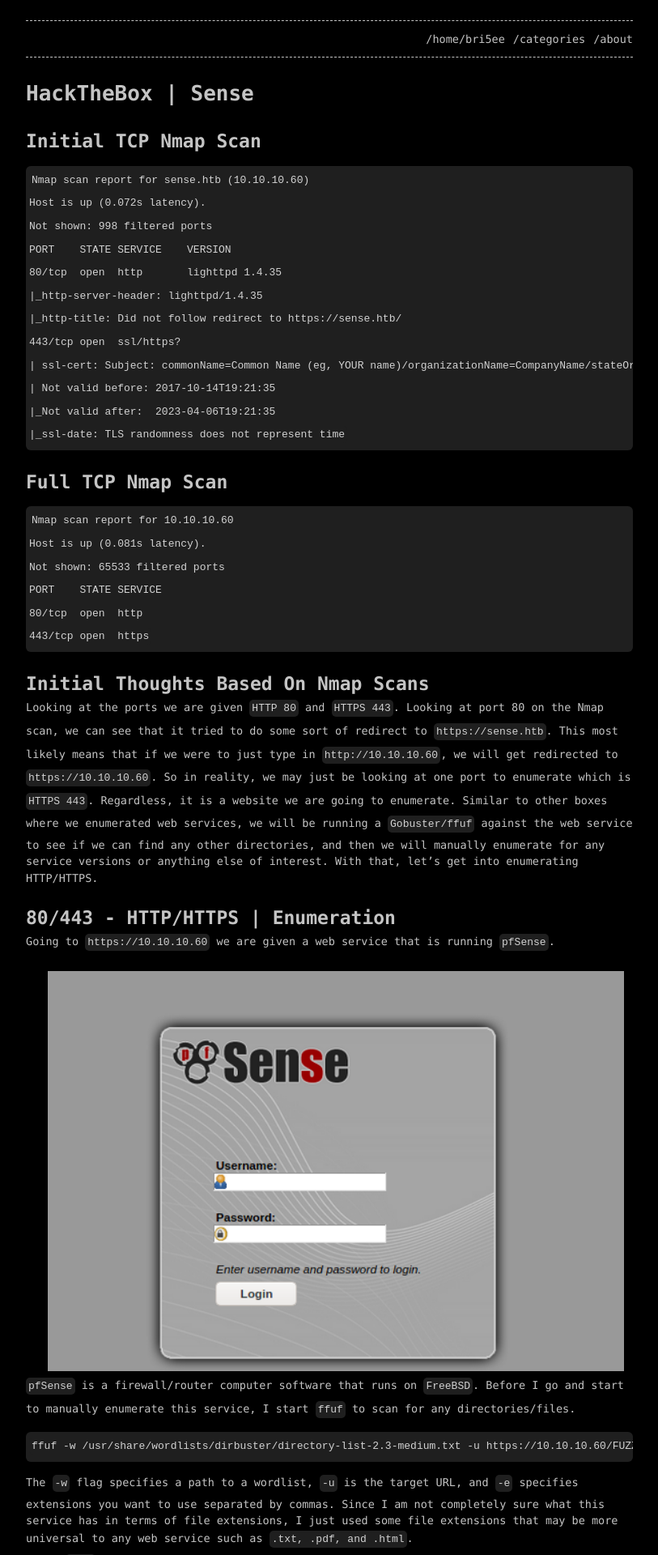
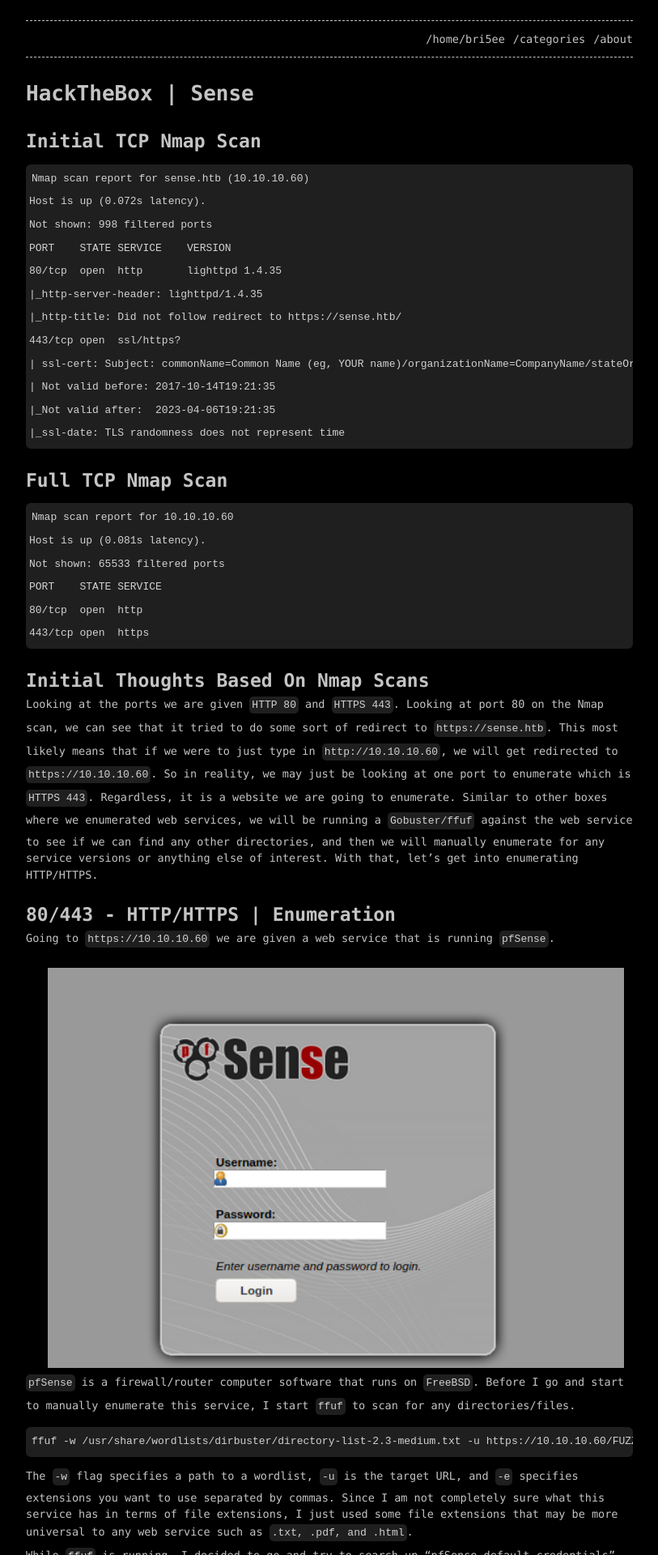
Before and after one commit to notbricey/brisee.github.io, a Jekyll site: the page built from _posts/2021-06-01-htb-sense.md, in a window 1280 px wide. Shown: the top 1920 px of the page at 81% size, without its empty margins (233-1046 px from the left). Built offline with Jekyll 4.4.1, drawn with Linux system fonts in a browser that asks for light colours.

Commit message:
Update base.scss

```diff
--- a/_sass/base.scss
+++ b/_sass/base.scss
@@ -103,7 +103,7 @@ textarea { vertical-align: top; }
 /**
  * Code and syntax highlighting
  */
-pre { background-color: #1f1f1f;  border: none; border-radius: 6px; padding: 4px;  overflow:auto;  font-size: 13px; color: rgba(255,255,255,0.8);  line-height: 1.3 !important; }
+pre { background-color: #1f1f1f;  border: none; border-radius: 6px; padding: 4px;  overflow:auto;  font-size: 11px; color: rgba(255,255,255,0.8);  line-height: 1.3 !important; }
 .highlight .c { color: #999988; font-style: italic } /* Comment */
 /**.highlight .err { color: #a61717; background-color: #e3d2d2 } /* Error */
 .highlight .k { font-weight: bold } /* Keyword */
```
